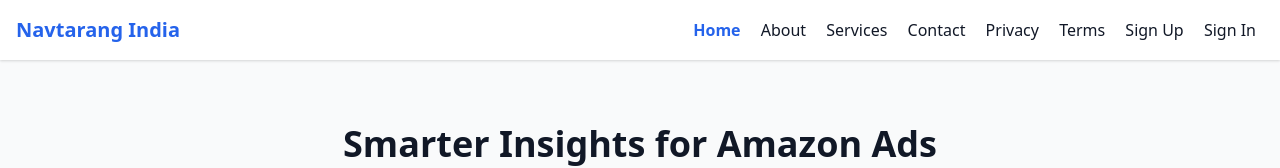
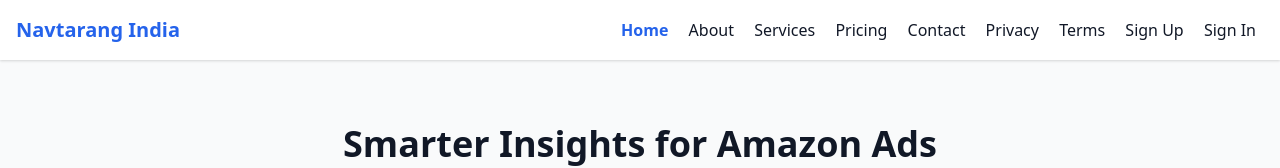
Before and after one commit to navtarangindia/navtarang-site, a website: page index.html in a window 1280 px wide. Shown: the top 168 px of the page. Drawn offline with nearby package versions, Linux system fonts and the light colour scheme.

Commit message:
Update nav pricing page

```diff
--- a/index.html
+++ b/index.html
@@ -15,6 +15,7 @@
       <a href="index.html" class="mx-2 font-semibold text-blue-600">Home</a>
       <a href="about.html" class="mx-2">About</a>
       <a href="services.html" class="mx-2">Services</a>
+      <a href="pricing.html" class="mx-2">Pricing</a>
       <a href="contact.html" class="mx-2">Contact</a>
       <a href="privacy.html" class="mx-2">Privacy</a>
       <a href="terms.html" class="mx-2">Terms</a>
```
